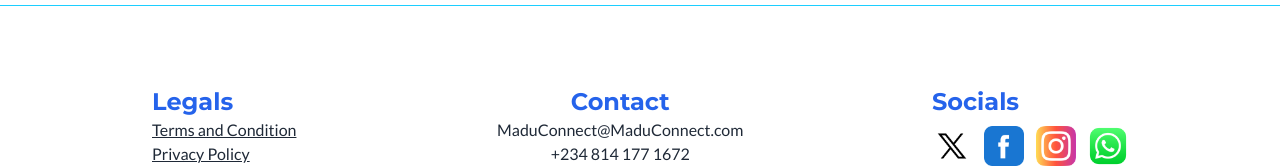
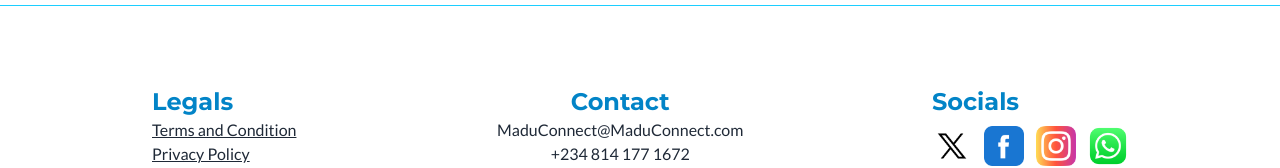
Before and after one commit to kelvinjones1234/vtu-frontend, a React (Vite) app in the folder frontend/: page / in a window 1280 px wide. Shown: the part 1799-1967 px from the top of the page. Built offline with nearby package versions, Linux system fonts and the light colour scheme; no server answers.

Commit message:
ready for deployment

```diff
--- a/frontend/src/components/Footer.jsx
+++ b/frontend/src/components/Footer.jsx
@@ -17,22 +17,22 @@ const Footer = () => {
     <div className="text-center relative sm:text-start mt-[10rem] sm:mt-[5rem] border-t border-link bg-white dark:bg-primary w-full mx-auto font-body_two px-4">
       <div className="sm:flex sm:justify-between max-w-[1000px] mx-auto">
         <div className="legals sm:mt-16 sm:mx-3 ">
-          <h3 className="text-blue-600 font-heading_two pt-4 text-2xl font-bold">
+          <h3 className="text-sky-600 font-heading_two pt-4 text-2xl font-bold">
             Legals
           </h3>
           <Link to={"/terms-and-conditions"}>
-            <p className="underline hover:text-blue-600 duration-400 transition-all ease-in-out text-gray-800 dark:text-white">
+            <p className="underline hover:text-sky-600 duration-400 transition-all ease-in-out text-gray-800 dark:text-white">
               Terms and Condition
             </p>
           </Link>
           <Link to={"/privacy-and-policy"}>
-            <p className="underline hover:text-blue-600 duration-400 transition-all ease-in-out text-gray-800 dark:text-white">
+            <p className="underline hover:text-sky-600 duration-400 transition-all ease-in-out text-gray-800 dark:text-white">
               Privacy Policy
             </p>
           </Link>
         </div>
         <div className="contact mt-16 text-center">
-          <h3 className="text-blue-600 font-heading_two pt-4 text-2xl font-bold">
+          <h3 className="text-sky-600 font-heading_two pt-4 text-2xl font-bold">
             Contact
           </h3>
           <p className="text-gray-800 dark:text-white">
@@ -41,7 +41,7 @@ const Footer = () => {
           <p className="text-gray-800 dark:text-white">+234 814 177 1672</p>
         </div>
         <div className="socials my-16">
-          <h3 className="text-blue-600 font-heading_two pt-4 text-2xl font-bold">
+          <h3 className="text-sky-600 font-heading_two pt-4 text-2xl font-bold">
             Socials
           </h3>
           <div className="icons flex justify-center mt-2">
```
